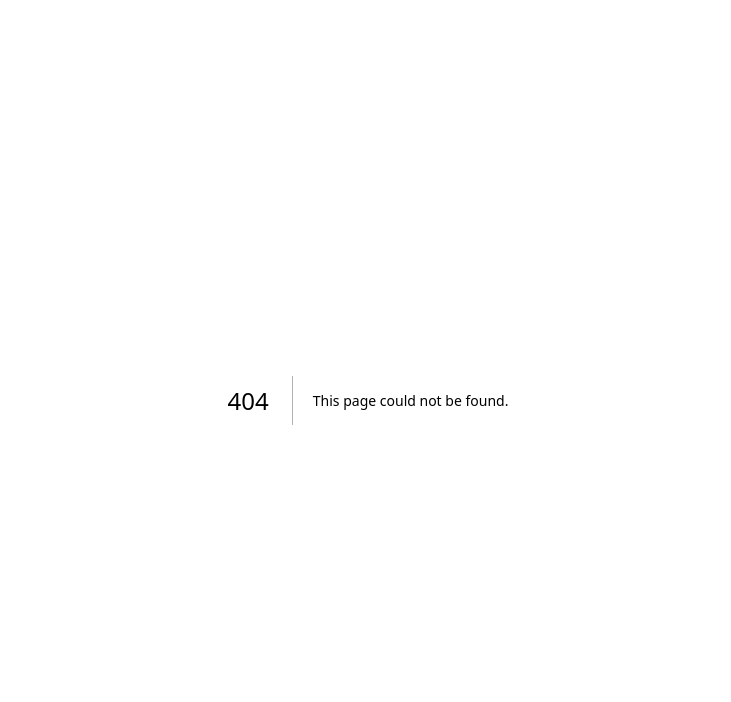
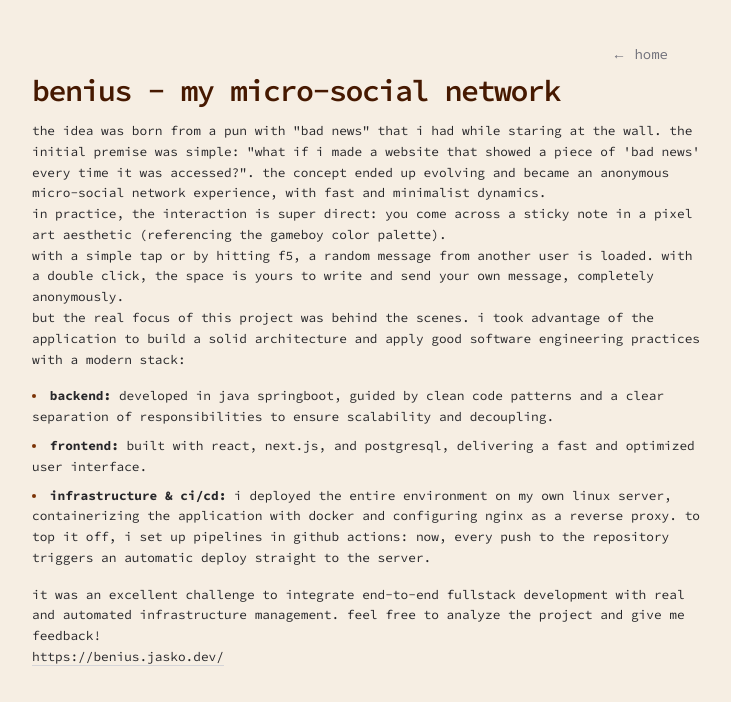
Before and after one commit to pontojasko/portfolio, a Next.js app: page /articles/3 in a window 1280 px wide. Before the commit this address had no page. Shown: the top 702 px of the page, without its empty margins (272-1003 px from the left). Built offline with nearby package versions, Linux system fonts and the light colour scheme.

Commit message:
article: how i made benius

```diff
--- /dev/null
+++ b/src/app/articles/3/page.mdx
@@ -0,0 +1,17 @@
+# benius - my micro-social network
+
+the idea was born from a pun with "bad news" that i had while staring at the wall. the initial premise was simple: "what if i made a website that showed a piece of 'bad news' every time it was accessed?". the concept ended up evolving and became an anonymous micro-social network experience, with fast and minimalist dynamics.
+
+in practice, the interaction is super direct: you come across a sticky note in a pixel art aesthetic (referencing the gameboy color palette).
+
+with a simple tap or by hitting f5, a random message from another user is loaded. with a double click, the space is yours to write and send your own message, completely anonymously.
+
+but the real focus of this project was behind the scenes. i took advantage of the application to build a solid architecture and apply good software engineering practices with a modern stack:
+
+* **backend:** developed in java springboot, guided by clean code patterns and a clear separation of responsibilities to ensure scalability and decoupling.
+* **frontend:** built with react, next.js, and postgresql, delivering a fast and optimized user interface.
+* **infrastructure & ci/cd:** i deployed the entire environment on my own linux server, containerizing the application with docker and configuring nginx as a reverse proxy. to top it off, i set up pipelines in github actions: now, every push to the repository triggers an automatic deploy straight to the server.
+
+it was an excellent challenge to integrate end-to-end fullstack development with real and automated infrastructure management. feel free to analyze the project and give me feedback!
+
+[https://benius.jasko.dev/](https://benius.jasko.dev/)
--- a/src/app/articles/page.mdx
+++ b/src/app/articles/page.mdx
@@ -2,7 +2,7 @@ import Link from "next/link";
 
 
 # articles!
-[how i made benius...](articles/1)
+[how i made benius...](articles/3)
 
 [my personal server...](articles/2)
 
```
